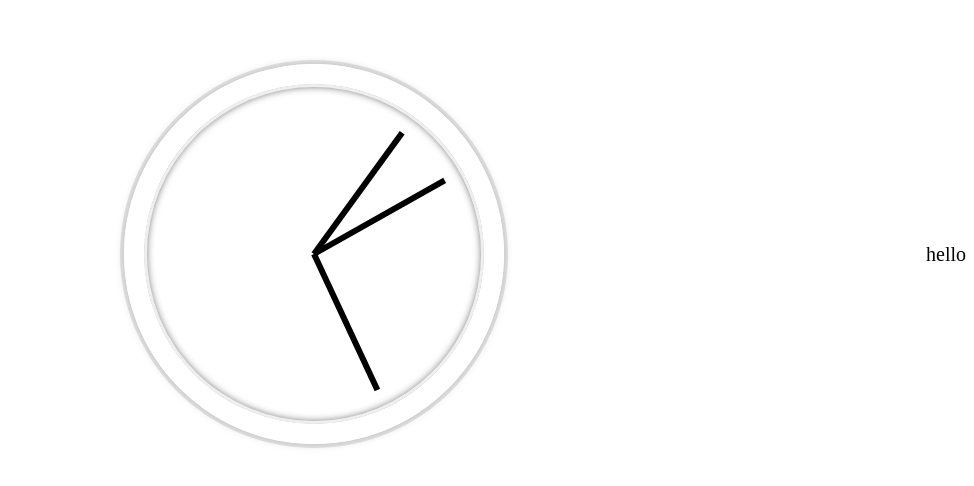
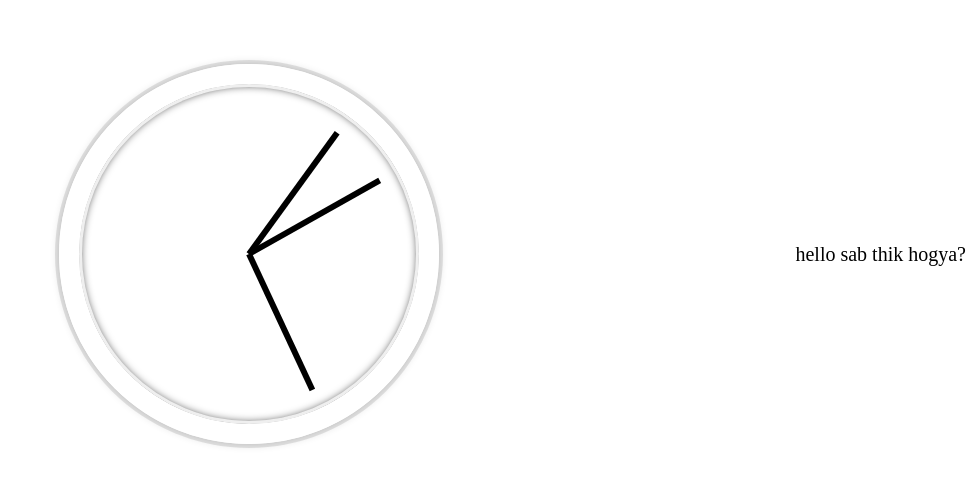
Before and after one commit to Sarthak88221/JS-Clock, a plain HTML site: page index.html in a window 1280 px wide. Shown: the part 154-640 px from the top of the page, without its empty margins (306-1280 px from the left). Drawn offline with Linux system fonts and the light colour scheme.

Commit message:
ek or update

```diff
--- a/index.html
+++ b/index.html
@@ -15,7 +15,7 @@
             <div class="hand second-hand"></div>
         </div>
     </div>
-    <div>hello</div>
+    <div>hello sab thik hogya?</div>
     </body>
 </html>
 <!--pull kr isse bta aa rha h  -->
```
